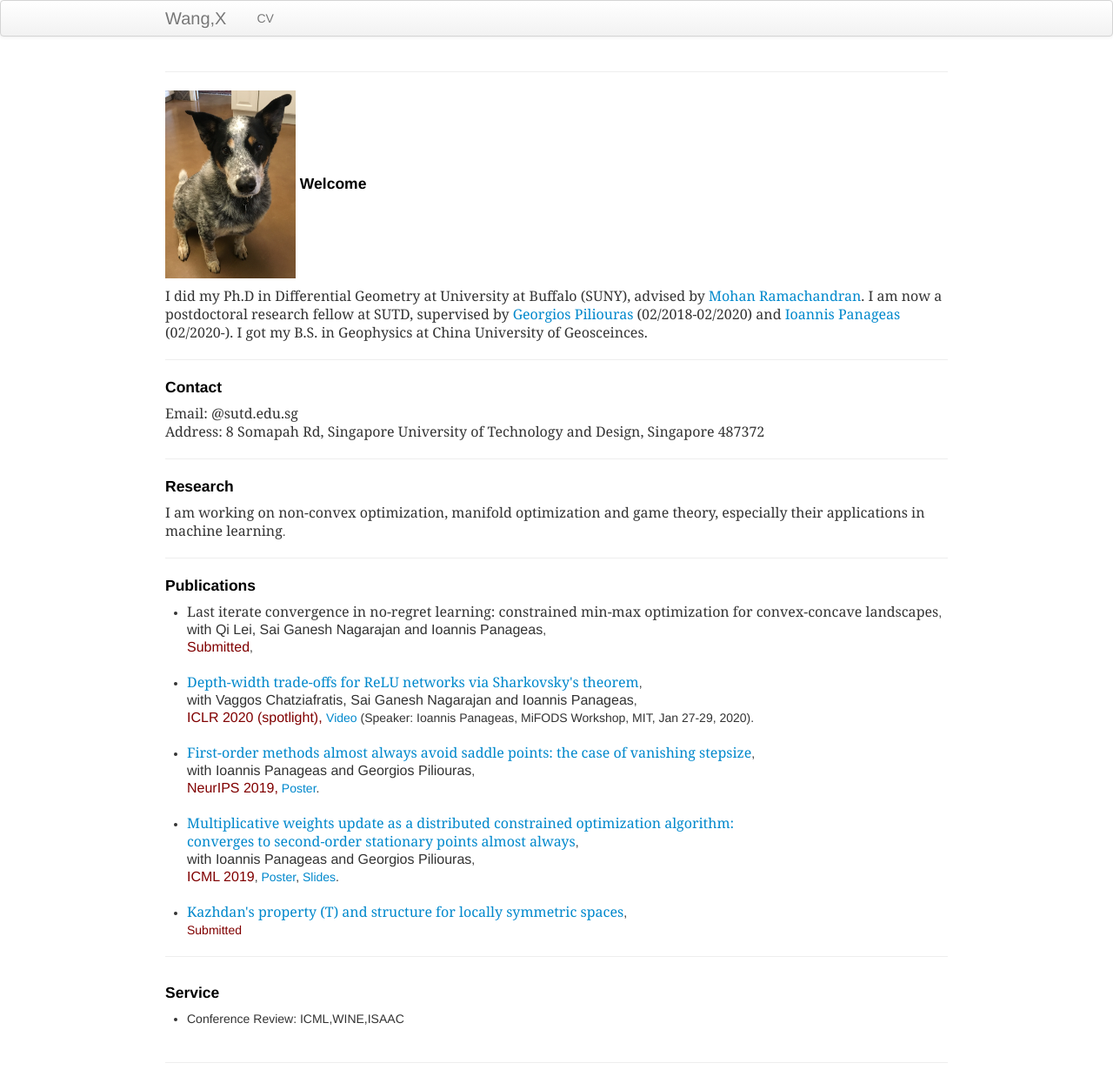
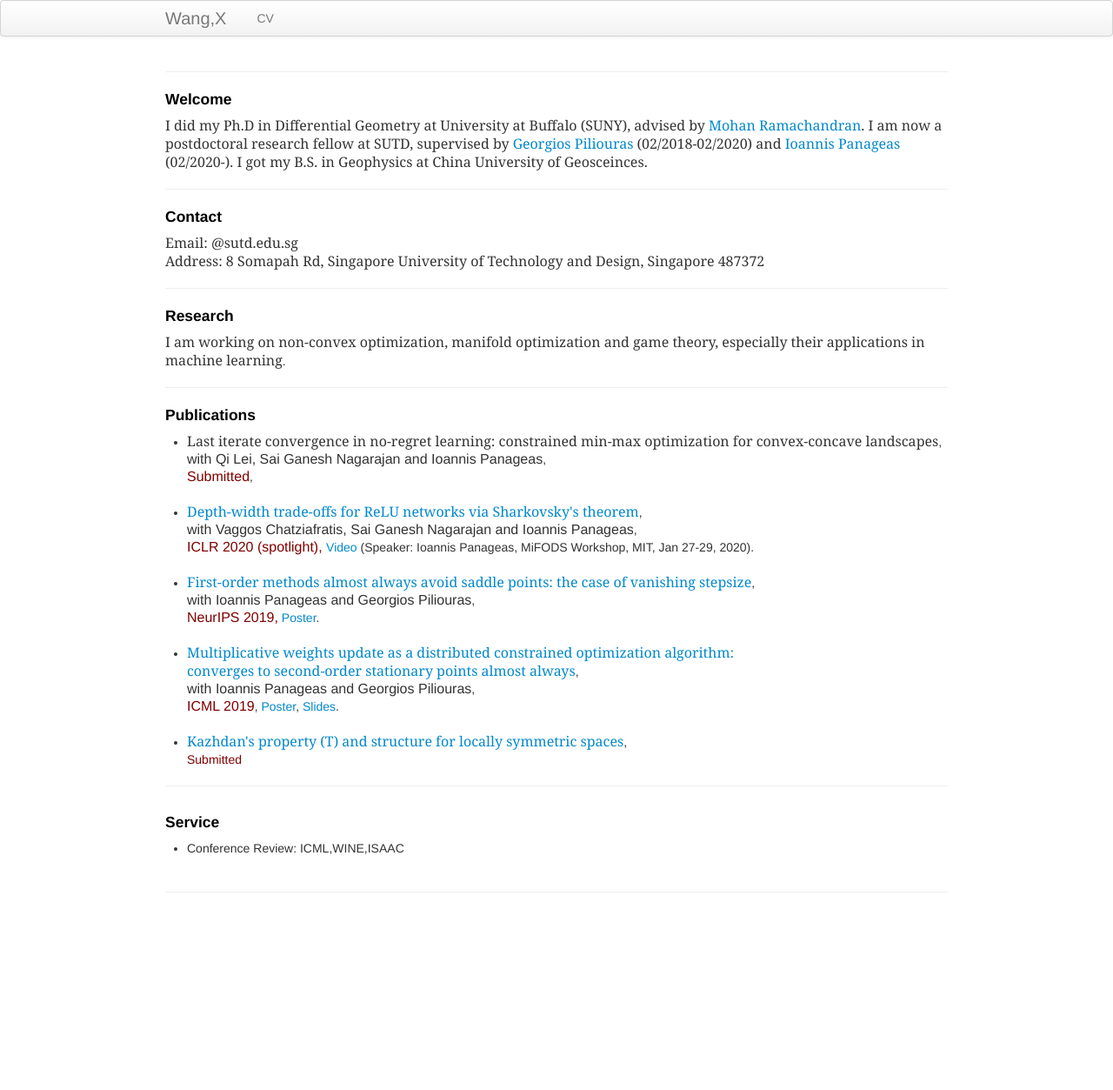
Before and after one commit to xiiaowang/xiiaowang.github.io, a Jekyll site: the page built from index.md, in a window 1280 px wide. Shown: the whole page at 87% size. Built offline with Jekyll 4.4.1, drawn with Linux system fonts in a browser that asks for light colours; after the commit the page ends 1057 px from its top, so only the background shows below that.

Commit message:
Update index.md

```diff
--- a/index.md
+++ b/index.md
@@ -13,7 +13,7 @@ keywords: machine learning, geometry
 -->
 ---
   <div class="container1">
-    <h4><a name="Welcome"></a><img src="../assets/headshot.jpg" width="150" height="200"> Welcome</h4>
+    <h4><a name="Welcome"></a><!--<img src="../assets/headshot.jpg" width="150" height="200">--> Welcome</h4>
     <font size="3" face="Georgia">I did my Ph.D in Differential Geometry at University at Buffalo (SUNY), advised by <a href="http://www.buffalo.edu/cas/math/people/faculty/ramachandran.html">Mohan Ramachandran</a>. I am now a postdoctoral research fellow at SUTD, supervised by <a href="https://people.sutd.edu.sg/~georgios/">Georgios Piliouras</a> (02/2018-02/2020) and <a href="https://panageas.github.io/">Ioannis Panageas</a> (02/2020-). I got my B.S. in Geophysics at China University of Geosceinces.
         </font>
 
```
